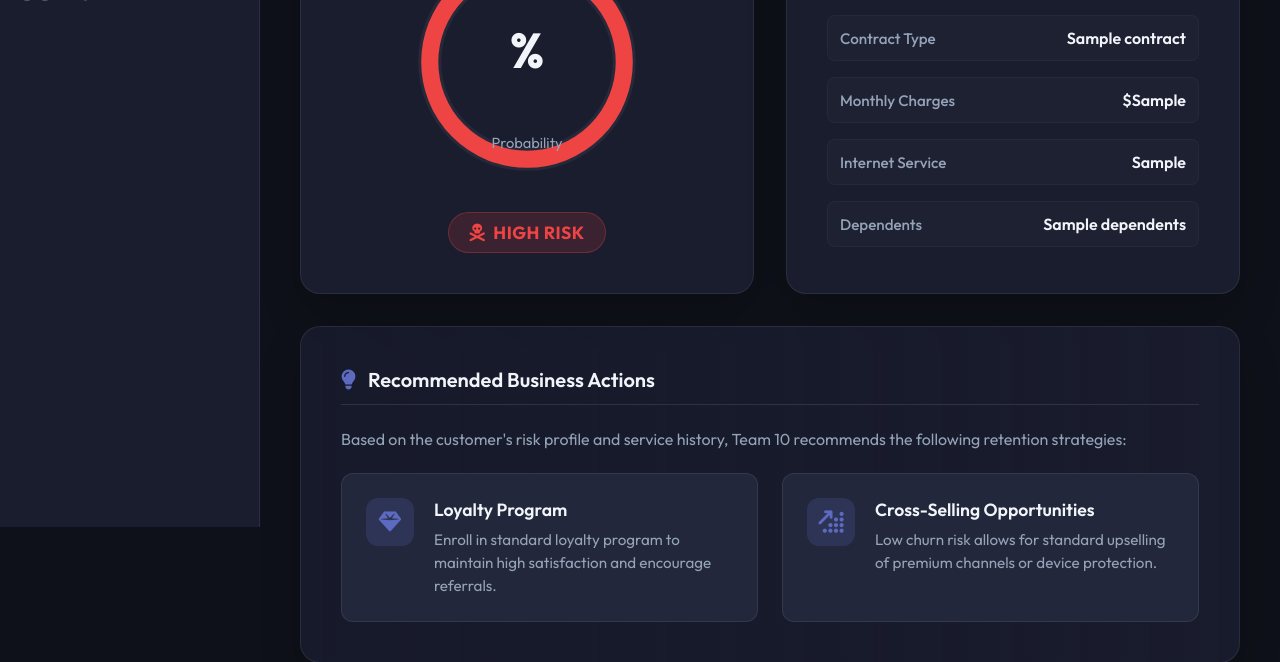
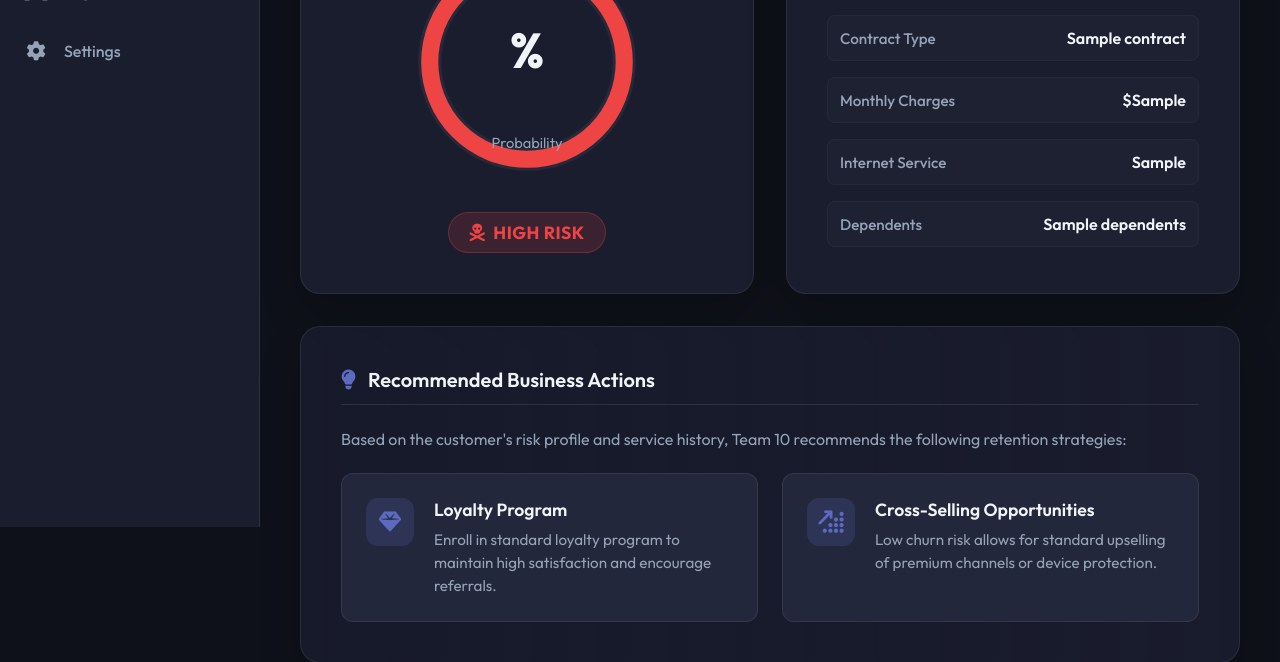
Before and after one commit to SreelakshmiAsok/BA, a Flask app: template TelecomChurnApp/templates/result.html in a window 1280 px wide. Shown: the part 273-935 px from the top of the page. Run offline with Flask 3, Linux system fonts and the light colour scheme; the template is opened without the code that fills it: most values are stand-ins (such as "Sample title", 1, 10 or a date in 2020); parts of the project's set-up code (start-up, migrations or seed data) failed here and were passed over.

Commit message:
Fix dashboard sidebar navigation links and add app.py settings route

```diff
--- a/TelecomChurnApp/app.py
+++ b/TelecomChurnApp/app.py
@@ -24,6 +24,17 @@ def insights():
 @app.route('/segmentation')
 def segmentation():
     return render_template('segmentation.html')
+
+@app.route('/settings')
+def settings():
+    # Placeholder returning a simple styled error page or redirect
+    return """
+    <div style="font-family: sans-serif; height: 100vh; display: flex; flex-direction: column; align-items: center; justify-content: center; background: #0f111a; color: white;">
+        <h2 style="color: #5c6bc0;">⚙️ Model Configuration</h2>
+        <p style="color: #94a3b8; max-width: 400px; text-align: center;">Settings module is currently under development. To retrain the ML model, use the provided Jupyter Notebook.</p>
+        <a href="/" style="margin-top: 20px; padding: 10px 20px; background: #5c6bc0; color: white; text-decoration: none; border-radius: 8px;">Return to Predictor</a>
+    </div>
+    """
 
 @app.route('/predict', methods=['POST'])
 def predict():
--- a/TelecomChurnApp/templates/index.html
+++ b/TelecomChurnApp/templates/index.html
@@ -434,19 +434,19 @@
                 </a>
             </li>
             <li class="nav-item">
-                <a href="#" class="nav-link" title="Dashboard showing overall churn metrics">
+                <a href="/insights" class="nav-link" title="Dashboard showing overall churn metrics">
                     <i class="fa-solid fa-chart-line"></i>
                     <span>Insights Overview</span>
                 </a>
             </li>
             <li class="nav-item">
-                <a href="#" class="nav-link" title="Customer grouping based on churn risk">
+                <a href="/segmentation" class="nav-link" title="Customer grouping based on churn risk">
                     <i class="fa-solid fa-users-viewfinder"></i>
                     <span>Segmentation</span>
                 </a>
             </li>
             <li class="nav-item">
-                <a href="#" class="nav-link">
+                <a href="/settings" class="nav-link">
                     <i class="fa-solid fa-gear"></i>
                     <span>Settings</span>
                 </a>
--- a/TelecomChurnApp/templates/result.html
+++ b/TelecomChurnApp/templates/result.html
@@ -488,15 +488,21 @@
                 </a>
             </li>
             <li class="nav-item">
-                <a href="#" class="nav-link">
+                <a href="/insights" class="nav-link">
                     <i class="fa-solid fa-chart-line"></i>
                     <span>Insights Overview</span>
                 </a>
             </li>
             <li class="nav-item">
-                <a href="#" class="nav-link">
+                <a href="/segmentation" class="nav-link">
                     <i class="fa-solid fa-users-viewfinder"></i>
                     <span>Segmentation</span>
+                </a>
+            </li>
+            <li class="nav-item">
+                <a href="/settings" class="nav-link">
+                    <i class="fa-solid fa-gear"></i>
+                    <span>Settings</span>
                 </a>
             </li>
         </ul>
```
